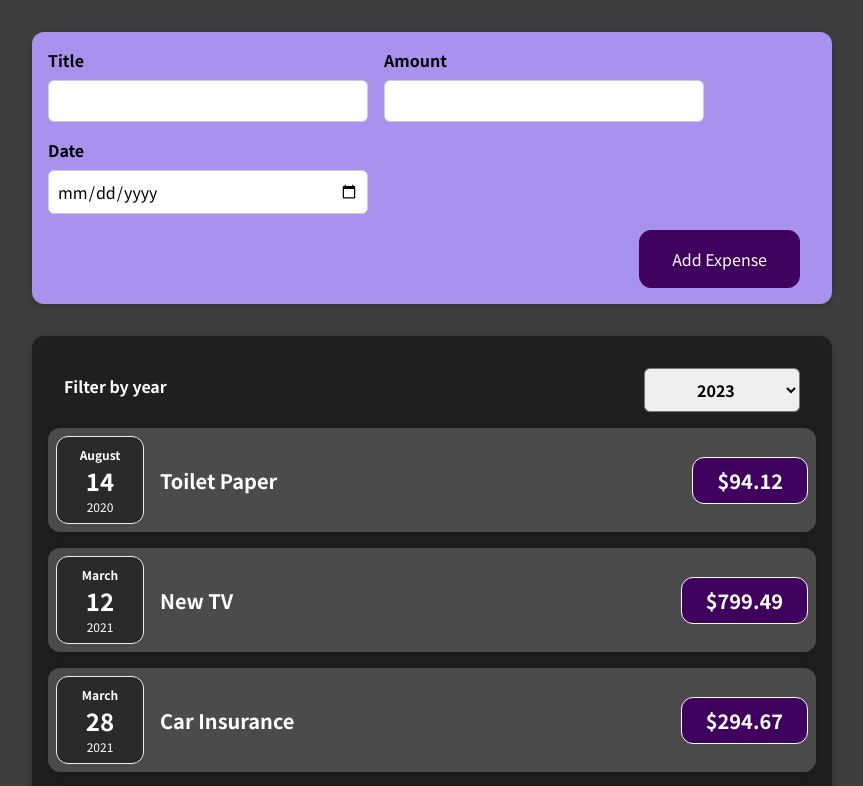
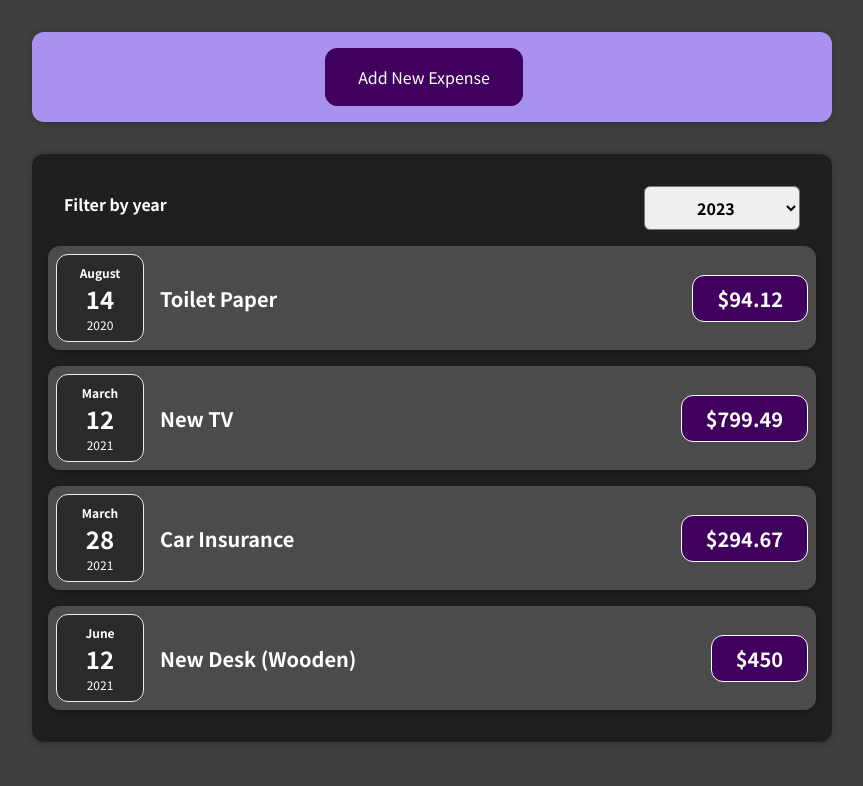
Before and after one commit to amu3dev/01, a React (Create React App) app: page / in a window 1280 px wide. Shown: the top 786 px of the page, without its empty margins (208-1071 px from the left). Built offline with nearby package versions, Linux system fonts and the light colour scheme.

Commit message:
- Added expenseFormAppearance

```diff
--- a/src/components/NewExpense/NewExpense.jsx
+++ b/src/components/NewExpense/NewExpense.jsx
@@ -1,11 +1,29 @@
-import React from "react";
+import React, { useState } from "react";
 import "../../css/NewExpense.css";
 import ExpenseForm from "./ExpenseForm";
 
 const NewExpense = ({ onSaveExpenseData }) => {
+  const [expenseFormAppearance, setExpenseFormAppearance] = useState(false);
+  const HandleExpenseAppear = () => {
+    setExpenseFormAppearance(false);
+  };
+
   return (
     <div className="new-expense">
-      <ExpenseForm onSaveExpenseData={onSaveExpenseData} />
+      {expenseFormAppearance && (
+        <ExpenseForm
+          onSaveExpenseData={onSaveExpenseData}
+          onExpenseAppear={HandleExpenseAppear}
+        />
+      )}
+      {!expenseFormAppearance && (
+        <button
+          onClick={() => {
+            setExpenseFormAppearance(true);
+          }}>
+          Add New Expense
+        </button>
+      )}
     </div>
   );
 };
```
